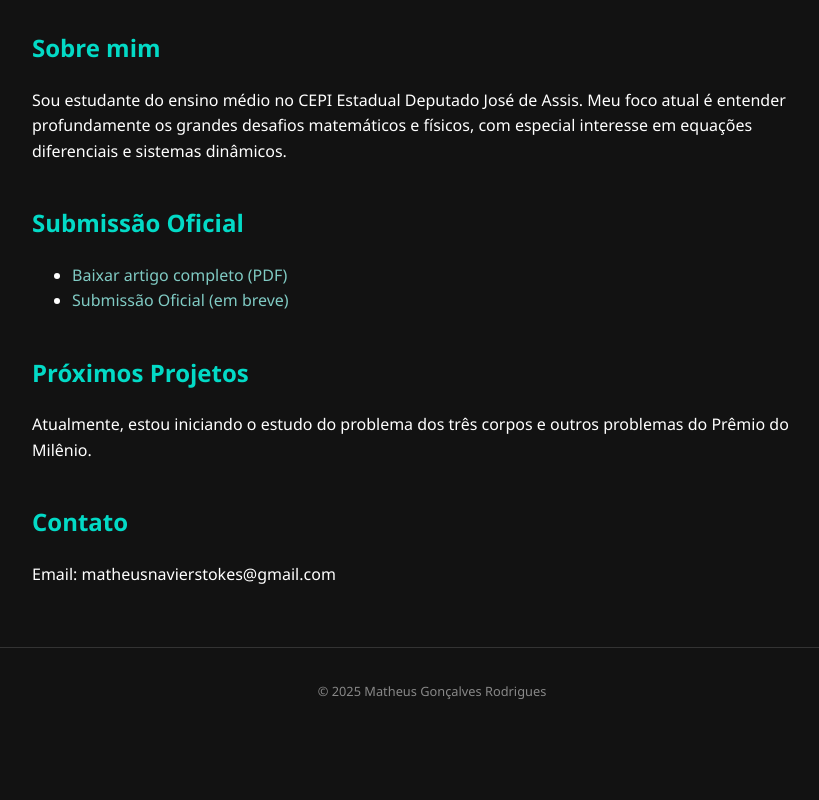
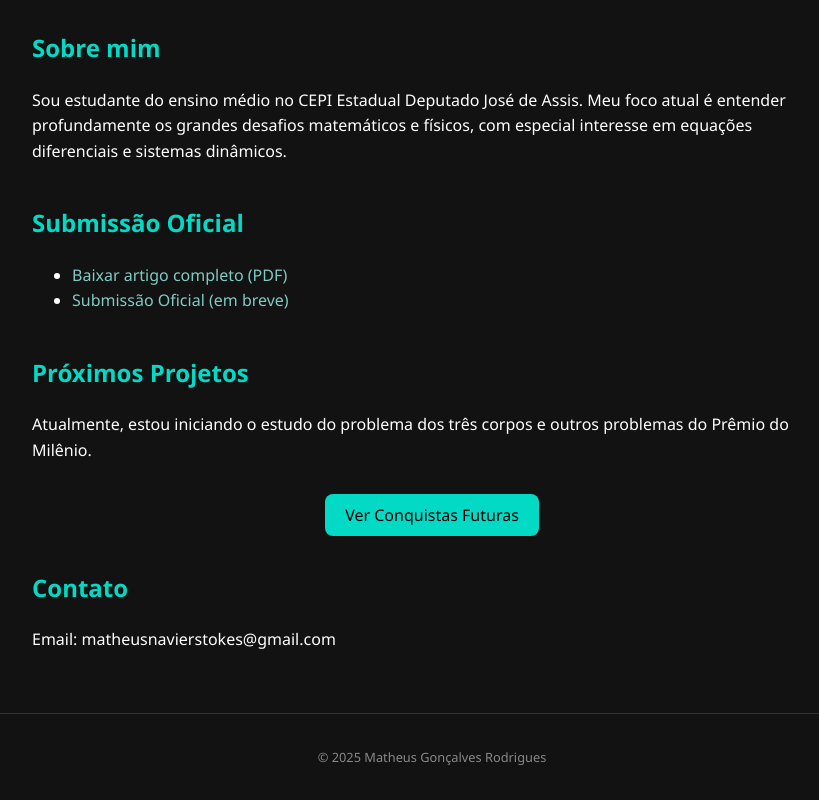
Before and after one commit to matheusnavierstokes/navierstokesbrasil, a plain HTML site: page index.html in a window 1280 px wide. Shown: the part 991-1791 px from the top of the page, without its empty margins (208-1027 px from the left). Before the commit the page ends 1725 px from the top, so only its background shows below. Drawn offline with Linux system fonts and the light colour scheme.

Commit message:
Update index.html

```diff
--- a/index.html
+++ b/index.html
@@ -35,6 +35,11 @@
       <h2>Próximos Projetos</h2>
       <p>Atualmente, estou iniciando o estudo do problema dos três corpos e outros problemas do Prêmio do Milênio.</p>
     </section>
+    <section style="text-align: center; margin-top: 40px;">
+  <a href="conquistas.html" class="btn" style="background: #03dac6; color: #000; padding: 10px 20px; text-decoration: none; border-radius: 8px;">
+    Ver Conquistas Futuras
+  </a>
+    </section>
     <section class="fade-in">
       <h2>Contato</h2>
       <p>Email: matheusnavierstokes@gmail.com</p>
```
